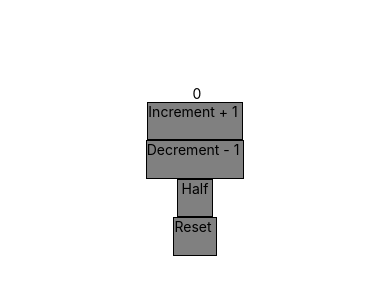
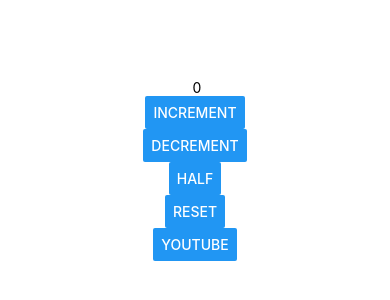
Before and after one commit to Kernapillar/Micro-Native-App, a React Native app: screen / in a window 390 px wide. Shown: the part 252-552 px from the top of the page. Built offline with nearby package versions, Linux system fonts and the light colour scheme.

Commit message:
Youtube linking and openURL tests

```diff
--- a/App.js
+++ b/App.js
@@ -1,5 +1,5 @@
 import { StatusBar } from 'expo-status-bar';
-import { StyleSheet, Text, View, Pressable} from 'react-native';
+import { StyleSheet, Text, View, Button, Linking} from 'react-native';
 import React, {useState} from 'react';
 
 export default function App() {
@@ -22,10 +22,12 @@ export default function App() {
   return (
     <View style={styles.container}>
       <Text> {counter}</Text>
-      <Pressable onTouchStart={incrementCounter} style={styles.button}><Text>Increment + 1 </Text></Pressable>
-      <Pressable onTouchStart={decrementCounter} style={styles.button}><Text>Decrement - 1 </Text></Pressable>
-      <Pressable onTouchStart={halfCounter} style={styles.button}><Text> Half </Text></Pressable>
-      <Pressable onTouchStart={resetCounter} style={styles.button}><Text>Reset </Text></Pressable>
+      <Button onPress={incrementCounter} style={styles.button} title='Increment' ></Button>
+      <Button onPress={decrementCounter} style={styles.button} title='Decrement' ></Button>
+      <Button onPress={halfCounter} style={styles.button} title='Half'></Button>
+      <Button onPress={resetCounter} style={styles.button} title='Reset'></Button>
+      <Button onPress={() => Linking.openURL('https://youtube.com/gymnast86')} style={styles.button} title='Youtube'></Button>
+
 
       <StatusBar style="auto" />
     </View>
@@ -40,7 +42,7 @@ const styles = StyleSheet.create({
     justifyContent: 'center',
   },
   button: {
-    fontSize: "10%",
+    fontSize: "15",
     backgroundColor: "grey",
     border: '1px solid black',
     paddingBottom: '5%',
```
